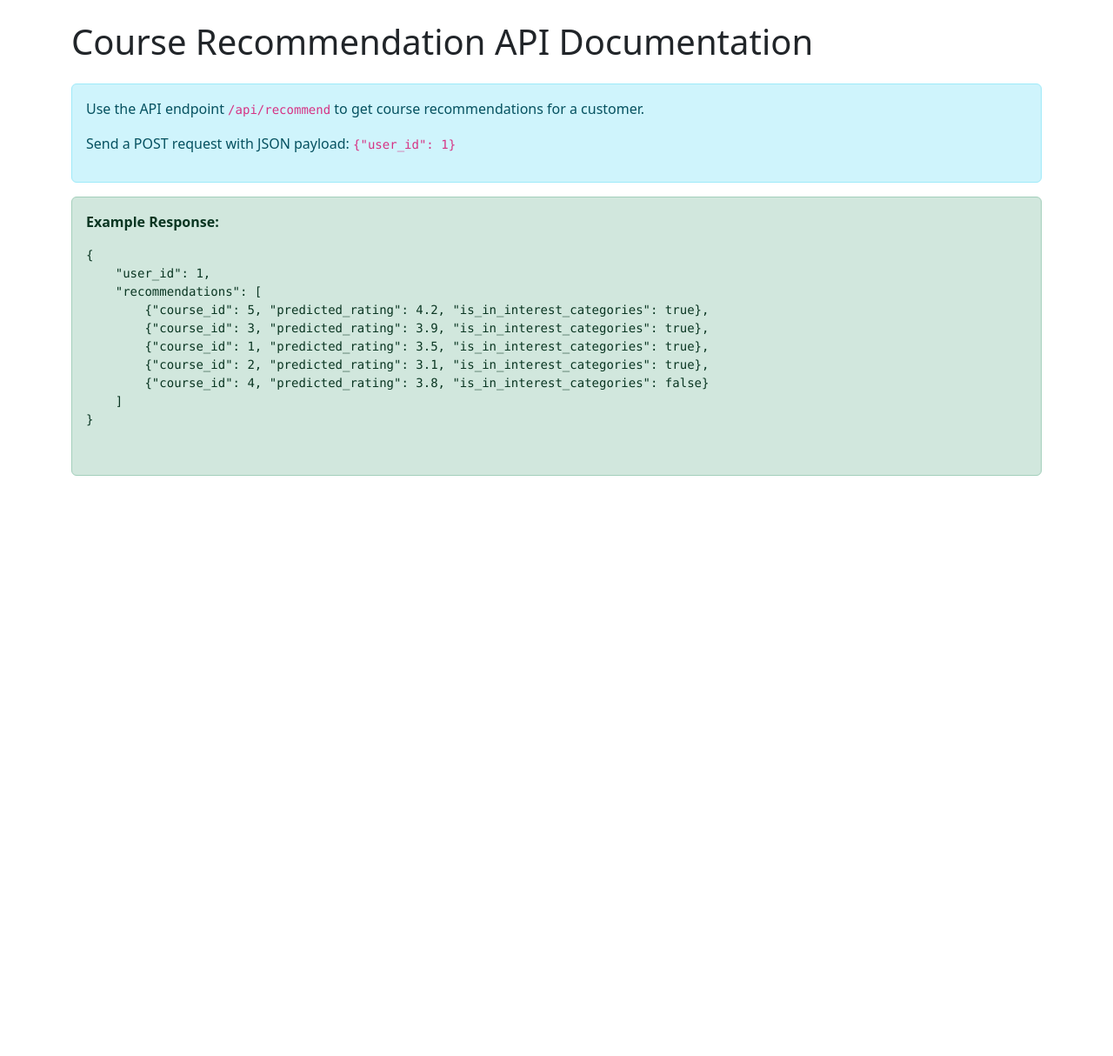
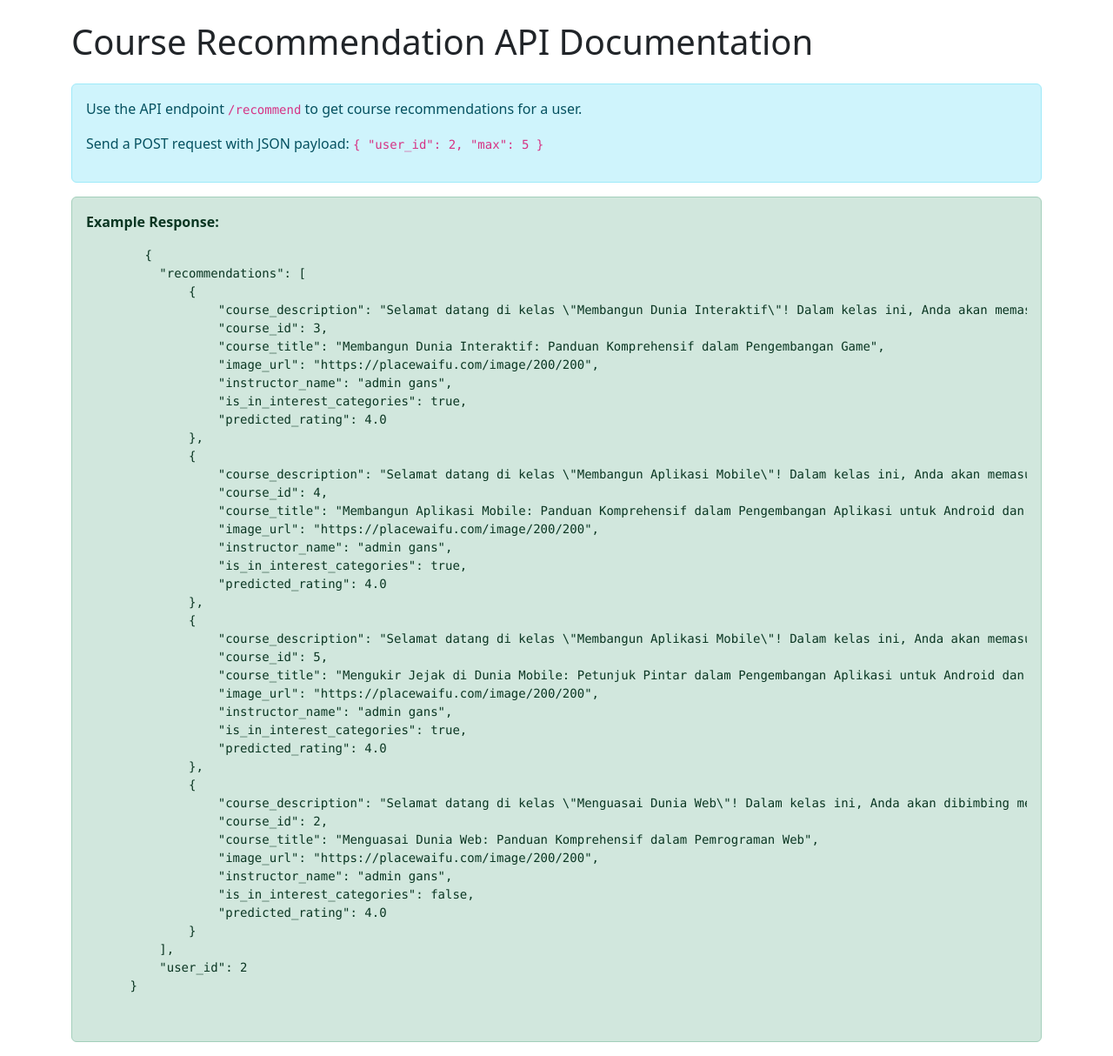
Before and after one commit to HarsaEdu/harsa-recommendation, a Flask app: page / in a window 1280 px wide. Shown: the whole page at 87% size. Before the commit the page ends 547 px from the top, so only its background shows below. Run offline with Flask 3, Linux system fonts and the light colour scheme; parts of the project's set-up code (start-up, migrations or seed data) failed here and were passed over.

Commit message:
feat(api): update response data

```diff
--- a/app.py
+++ b/app.py
@@ -36,10 +36,15 @@ SELECT feedbacks.id,
        feedbacks.course_id,
        feedbacks.rating,
        feedbacks.created_at AS feedback_created_at,
+       courses.title,
+       courses.description,
        courses.category_id,
+       courses.image_url,
+       CONCAT(user_profiles.first_name, ' ', user_profiles.last_name) AS instructor_name,
        courses.created_at AS course_created_at
 FROM feedbacks
 JOIN courses ON feedbacks.course_id = courses.id
+JOIN user_profiles ON courses.user_id = user_profiles.id
 WHERE feedbacks.deleted_at IS NULL;
 """
 
@@ -78,7 +83,20 @@ def get_top_recommendations(model, user_id, data, user_interests, n=10):
 
         # Predict rating and store item prediction
         predicted_rating = model.predict(user_id, item_id).est
-        item_predictions.append({'course_id': item_id, 'predicted_rating': predicted_rating, 'is_in_interest_categories': is_in_interest_categories})
+        course_title = data[data['course_id'] == item_id]['title'].values[0]
+        course_description = data[data['course_id'] == item_id]['description'].values[0]
+        image_url = data[data['course_id'] == item_id]['image_url'].values[0]
+        instructor_name = data[data['course_id'] == item_id]['instructor_name'].values[0]
+
+        item_predictions.append({
+            'course_id': item_id,
+            'course_title': course_title,
+            'course_description': course_description,
+            'image_url': image_url,
+            'instructor_name': instructor_name,
+            'predicted_rating': predicted_rating,
+            'is_in_interest_categories': is_in_interest_categories
+        })
 
     # Sort predictions based on predicted rating and interest category status
     def sort_function(item_prediction):
--- a/templates/index.html
+++ b/templates/index.html
@@ -16,25 +16,59 @@
 
     <div class="alert alert-info" role="alert">
       <p>
-        Use the API endpoint <code>/api/recommend</code> to get course
-        recommendations for a customer.
+        Use the API endpoint <code>/recommend</code> to get course
+        recommendations for a user.
       </p>
-      <p>Send a POST request with JSON payload: <code>{"user_id": 1}</code></p>
+      <p>
+        Send a POST request with JSON payload:
+        <code>{ "user_id": 2, "max": 5 }</code>
+      </p>
     </div>
 
     <div class="alert alert-success" role="alert">
       <p><strong>Example Response:</strong></p>
       <pre>
-{
-    "user_id": 1,
-    "recommendations": [
-        {"course_id": 5, "predicted_rating": 4.2, "is_in_interest_categories": true},
-        {"course_id": 3, "predicted_rating": 3.9, "is_in_interest_categories": true},
-        {"course_id": 1, "predicted_rating": 3.5, "is_in_interest_categories": true},
-        {"course_id": 2, "predicted_rating": 3.1, "is_in_interest_categories": true},
-        {"course_id": 4, "predicted_rating": 3.8, "is_in_interest_categories": false}
-    ]
-}
+        {
+          "recommendations": [
+              {
+                  "course_description": "Selamat datang di kelas \"Membangun Dunia Interaktif\"! Dalam kelas ini, Anda akan memasuki dunia seru pengembangan game, dari konsep dasar hingga teknik-teknik tingkat lanjutan. Mulai dari pemahaman dasar tentang desain game, grafika, hingga pengembangan gameplay yang memukau, kelas ini dirancang untuk memandu Anda melalui perjalanan yang memacu kreativitas.",
+                  "course_id": 3,
+                  "course_title": "Membangun Dunia Interaktif: Panduan Komprehensif dalam Pengembangan Game",
+                  "image_url": "https://placewaifu.com/image/200/200",
+                  "instructor_name": "admin gans",
+                  "is_in_interest_categories": true,
+                  "predicted_rating": 4.0
+              },
+              {
+                  "course_description": "Selamat datang di kelas \"Membangun Aplikasi Mobile\"! Dalam kelas ini, Anda akan memasuki dunia pengembangan aplikasi yang dinamis, fokus pada platform Android dan iOS. Dari konsep dasar hingga teknik-teknik terkini, kami akan memandu Anda melalui perjalanan yang memungkinkan Anda membuat aplikasi mobile yang inovatif dan sesuai dengan tuntutan pasar.",
+                  "course_id": 4,
+                  "course_title": "Membangun Aplikasi Mobile: Panduan Komprehensif dalam Pengembangan Aplikasi untuk Android dan iOS",
+                  "image_url": "https://placewaifu.com/image/200/200",
+                  "instructor_name": "admin gans",
+                  "is_in_interest_categories": true,
+                  "predicted_rating": 4.0
+              },
+              {
+                  "course_description": "Selamat datang di kelas \"Membangun Aplikasi Mobile\"! Dalam kelas ini, Anda akan memasuki dunia pengembangan aplikasi yang dinamis, fokus pada platform Android dan iOS. Dari konsep dasar hingga teknik-teknik terkini, kami akan memandu Anda melalui perjalanan yang memungkinkan Anda membuat aplikasi mobile yang inovatif dan sesuai dengan tuntutan pasar.",
+                  "course_id": 5,
+                  "course_title": "Mengukir Jejak di Dunia Mobile: Petunjuk Pintar dalam Pengembangan Aplikasi untuk Android dan iOS",
+                  "image_url": "https://placewaifu.com/image/200/200",
+                  "instructor_name": "admin gans",
+                  "is_in_interest_categories": true,
+                  "predicted_rating": 4.0
+              },
+              {
+                  "course_description": "Selamat datang di kelas \"Menguasai Dunia Web\"! Dalam kelas ini, Anda akan dibimbing melalui perjalanan yang mendalam untuk memahami dan menguasai seni pemrograman web. Mulai dari dasar-dasar HTML, CSS, dan JavaScript hingga konsep-konsep lanjutan seperti pengembangan front-end dan back-end, kita akan menjelajahi semua aspek yang diperlukan untuk menjadi seorang pengembang web yang handal.",
+                  "course_id": 2,
+                  "course_title": "Menguasai Dunia Web: Panduan Komprehensif dalam Pemrograman Web",
+                  "image_url": "https://placewaifu.com/image/200/200",
+                  "instructor_name": "admin gans",
+                  "is_in_interest_categories": false,
+                  "predicted_rating": 4.0
+              }
+          ],
+          "user_id": 2
+      }
         </pre
       >
     </div>
```
